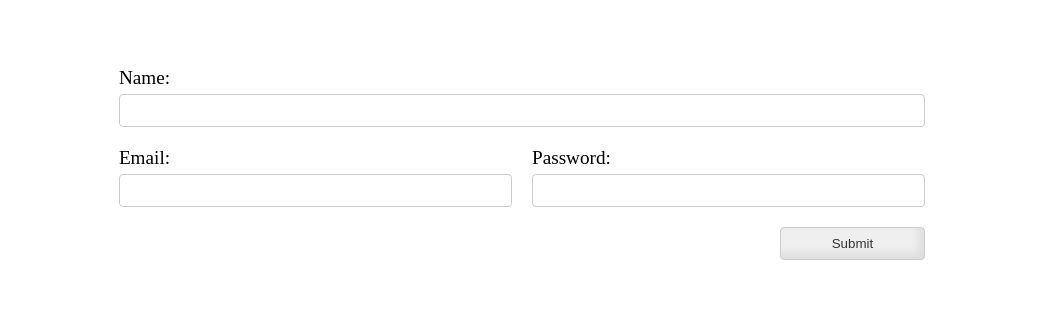
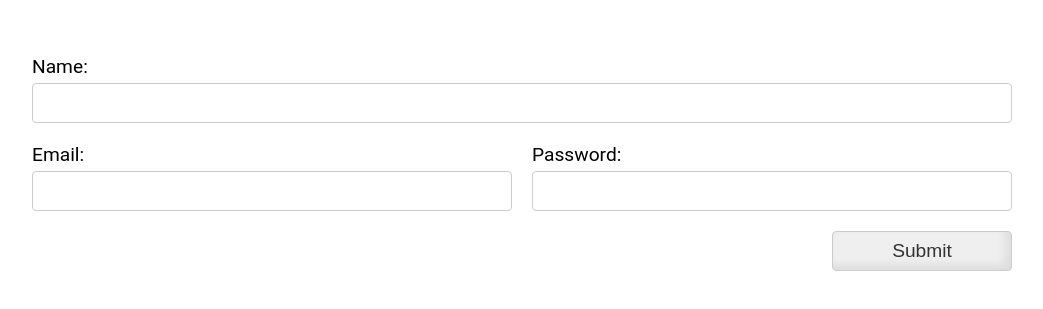
Before and after one commit to Thiago099/Basic-form-style, a website built with Vite: page index.html in a window 1280 px wide. Shown: the part 237-546 px from the top of the page, without its empty margins (118-1161 px from the left). Built offline with nearby package versions, Linux system fonts and the light colour scheme.

Commit message:
[feature] progress

```diff
--- a/index.html
+++ b/index.html
@@ -8,7 +8,6 @@
   </head>
   <body>
     <div class="flex-center">
-
         <div class="container">
           <div class="form">
             <div class="input-group orange" style="width:100%">
@@ -24,7 +23,7 @@
               <input type="password" id="password" class="input">
             </div>
           </div>
-        <div class="input-group green" style="float:right;width: 20%;">
+          <div class="input-group green" style="float:right;width: 200px;">
             <button class="button">Submit</button>
           </div>
         </div>
--- a/style.css
+++ b/style.css
@@ -6,6 +6,7 @@
   display: flex;
   flex-direction: row;
   flex-wrap: wrap;
+  font-family: 'Roboto', sans-serif;
 }
 .input,.button{
   padding: 8px;
@@ -14,6 +15,7 @@
   color: #333;
   outline: none;
   width: 100%;
+  font-size: 1.2em;
 }
 .button{
   box-shadow: inset -5px -5px 10px rgba(0,0,0,0.08);
@@ -27,6 +29,7 @@
   display: block;
   font-size: 1.2em;
   color: var(--color);
+  font-size: 1.2em;
 }
 .input-group{
   box-sizing: border-box;
```
Lines whose indentation alone changed are shown as unchanged.
